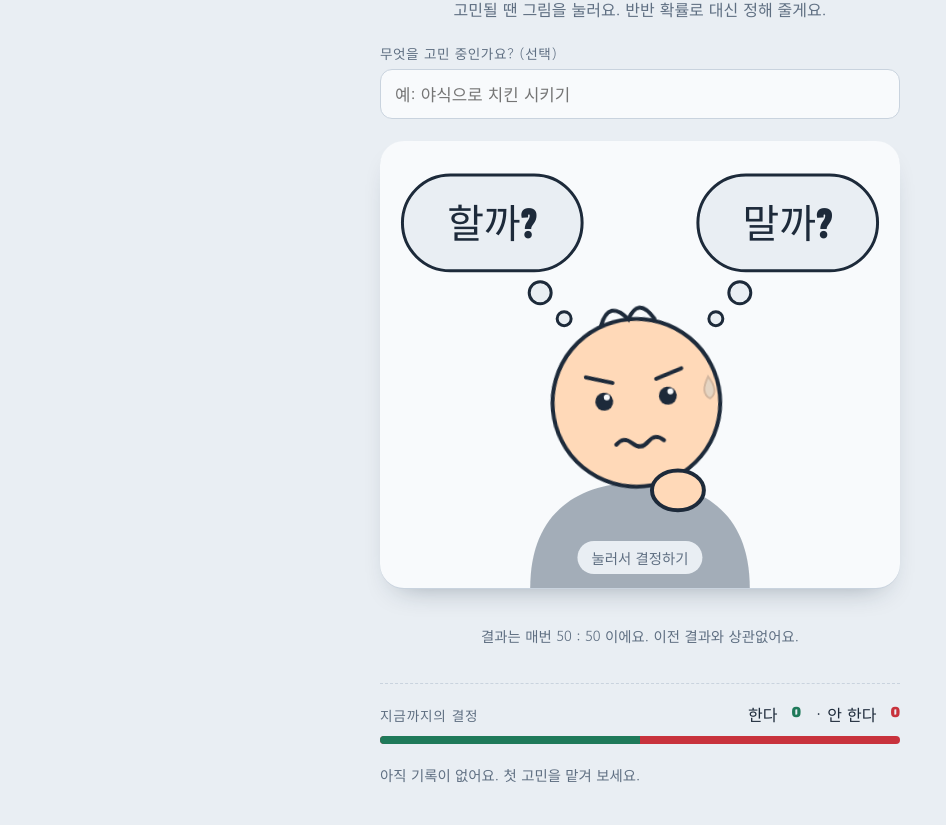
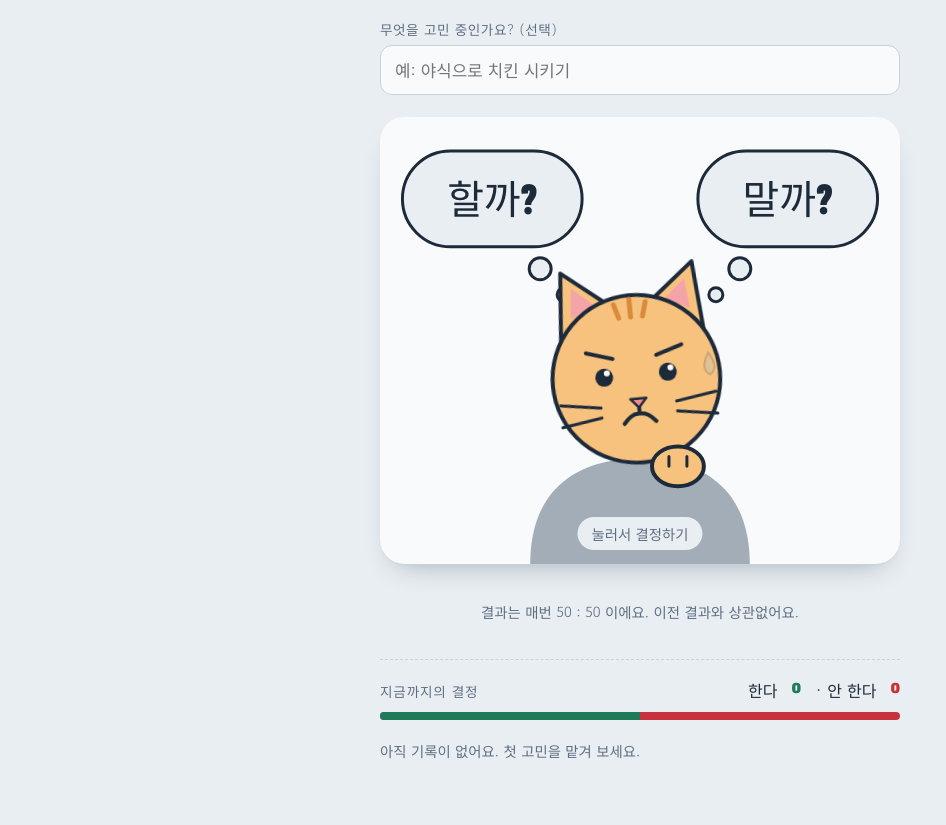
Before and after one commit to kenpa44-hub/BGB, a plain HTML site: page halkka-malkka/index.html in a window 1280 px wide. Shown: the part 119-944 px from the top of the page, without its empty margins (0-946 px from the left). After the commit the page ends 920 px from the top, so only its background shows below. Drawn offline with Linux system fonts and the light colour scheme.

Commit message:
Add files via upload

```diff
--- a/halkka-malkka/index.html
+++ b/halkka-malkka/index.html
@@ -1,6 +1,6 @@
 <!doctype html>
 <html lang="ko">
-<head>https://github.com/kenpa44-hub/BGB/edit/main/halkka-malkka/index.html
+<head>
 <meta charset="utf-8">
 <meta name="viewport" content="width=device-width, initial-scale=1, viewport-fit=cover">
 <meta name="theme-color" content="#e9eef3">
@@ -17,7 +17,8 @@
   --ink: #1d2a3a;
   --muted: #5f6f82;
   --line: #c9d3de;
-  --skin: #ffd9b8;
+  --skin: #f7c27e;
+  --stripe: #d98a3a;
   --do: #1f7a5a;
   --dont: #c8323c;
   --hl: #ffe27a;
@@ -27,12 +28,12 @@
 @media (prefers-color-scheme: dark) {
   :root:not([data-theme="light"]) {
     --bg: #141b24; --paper: #1d2733; --ink: #e8eef5; --muted: #9aabbd; --line: #33414f;
-    --skin: #f2c9a4; --do: #4cc596; --dont: #ff6b73; --hl: #b8962a; color-scheme: dark;
+    --skin: #e9b46f; --stripe: #b8702c; --do: #4cc596; --dont: #ff6b73; --hl: #b8962a; color-scheme: dark;
   }
 }
 :root[data-theme="dark"] {
   --bg: #141b24; --paper: #1d2733; --ink: #e8eef5; --muted: #9aabbd; --line: #33414f;
-  --skin: #f2c9a4; --do: #4cc596; --dont: #ff6b73; --hl: #b8962a; color-scheme: dark;
+  --skin: #e9b46f; --stripe: #b8702c; --do: #4cc596; --dont: #ff6b73; --hl: #b8962a; color-scheme: dark;
 }
 html, body { min-height: 100%; }
 body {
@@ -144,7 +145,7 @@ li .r.dont { color: var(--dont); }
 <div class="wrap">
   <header>
     <h1><span class="q">할까?</span> <span class="q2">말까?</span></h1>
-    <p class="sub">고민될 땐 그림을 눌러요. 반반 확률로 대신 정해 줄게요.</p>
+    <p class="sub">고민될 땐 눌러요. 대신 정해줄게요!</p>
   </header>
 
   <div class="topic">
@@ -170,9 +171,14 @@ li .r.dont { color: var(--dont); }
       <!-- body -->
       <path d="M150 448 C150 370 200 342 260 342 C320 342 370 370 370 448 Z" fill="var(--muted)" opacity=".55"/>
       <g class="head">
+        <!-- cat ears -->
+        <path d="M188 222 L194 150 L244 190 Z" fill="var(--skin)" stroke="var(--ink)" stroke-width="4" stroke-linejoin="round"/>
+        <path d="M332 222 L326 150 L276 190 Z" fill="var(--skin)" stroke="var(--ink)" stroke-width="4" stroke-linejoin="round"/>
+        <path d="M200 196 L203 166 L226 186 Z" fill="#f4a3a8"/>
+        <path d="M320 196 L317 166 L294 186 Z" fill="#f4a3a8"/>
         <circle cx="260" cy="262" r="84" fill="var(--skin)" stroke="var(--ink)" stroke-width="4"/>
-        <!-- hair tuft -->
-        <path d="M232 182 q10 -26 28 -4 q12 -22 26 2" fill="none" stroke="var(--ink)" stroke-width="4" stroke-linecap="round"/>
+        <!-- tabby stripes -->
+        <path d="M260 182 v18 M244 186 l4 14 M276 186 l-4 14" stroke="var(--stripe)" stroke-width="5" stroke-linecap="round"/>
         <!-- brows: worried -->
         <path d="M212 232 l26 8" stroke="var(--ink)" stroke-width="4" stroke-linecap="round"/>
         <path d="M308 232 l-26 8" stroke="var(--ink)" stroke-width="4" stroke-linecap="round"/>
@@ -181,13 +187,17 @@ li .r.dont { color: var(--dont); }
         <circle cx="292" cy="258" r="9" fill="var(--ink)"/>
         <circle cx="231" cy="254" r="3" fill="var(--paper)"/>
         <circle cx="295" cy="254" r="3" fill="var(--paper)"/>
-        <!-- wavy mouth -->
-        <path d="M236 302 q8 -8 16 0 q8 8 16 0 q8 -8 16 0" fill="none" stroke="var(--ink)" stroke-width="4" stroke-linecap="round"/>
+        <!-- nose + worried cat mouth -->
+        <path d="M252 282 h16 l-8 9 Z" fill="#f08a93" stroke="var(--ink)" stroke-width="2.5" stroke-linejoin="round"/>
+        <path d="M260 291 v6 M244 306 q8 -10 16 -9 q8 -1 16 9" fill="none" stroke="var(--ink)" stroke-width="4" stroke-linecap="round"/>
+        <!-- whiskers -->
+        <path d="M222 288 l-40 -6 M222 298 l-40 6 M298 288 l40 -6 M298 298 l40 6" stroke="var(--ink)" stroke-width="3" stroke-linecap="round"/>
         <!-- sweat -->
         <path class="sweat" d="M334 222 q10 16 0 22 q-10 -6 0 -22 Z" fill="#7cc3f0" stroke="var(--ink)" stroke-width="2"/>
       </g>
-      <!-- hand on chin -->
+      <!-- paw on chin -->
       <ellipse cx="298" cy="350" rx="26" ry="20" fill="var(--skin)" stroke="var(--ink)" stroke-width="4"/>
+      <path d="M289 340 v10 M307 340 v10" stroke="var(--ink)" stroke-width="3" stroke-linecap="round"/>
     </svg>
     <span class="hint" id="hint">눌러서 결정하기</span>
     <span class="stamp" id="stamp" hidden></span>
```
